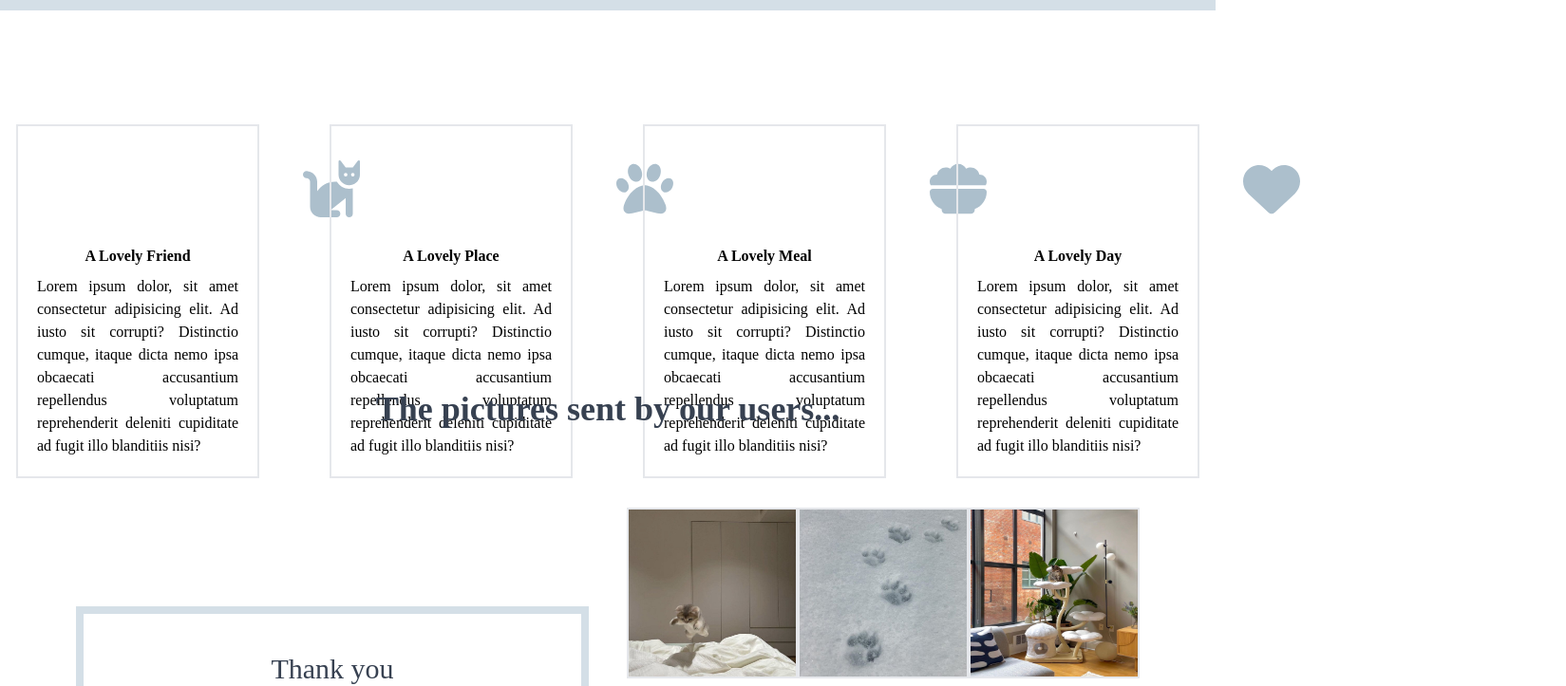
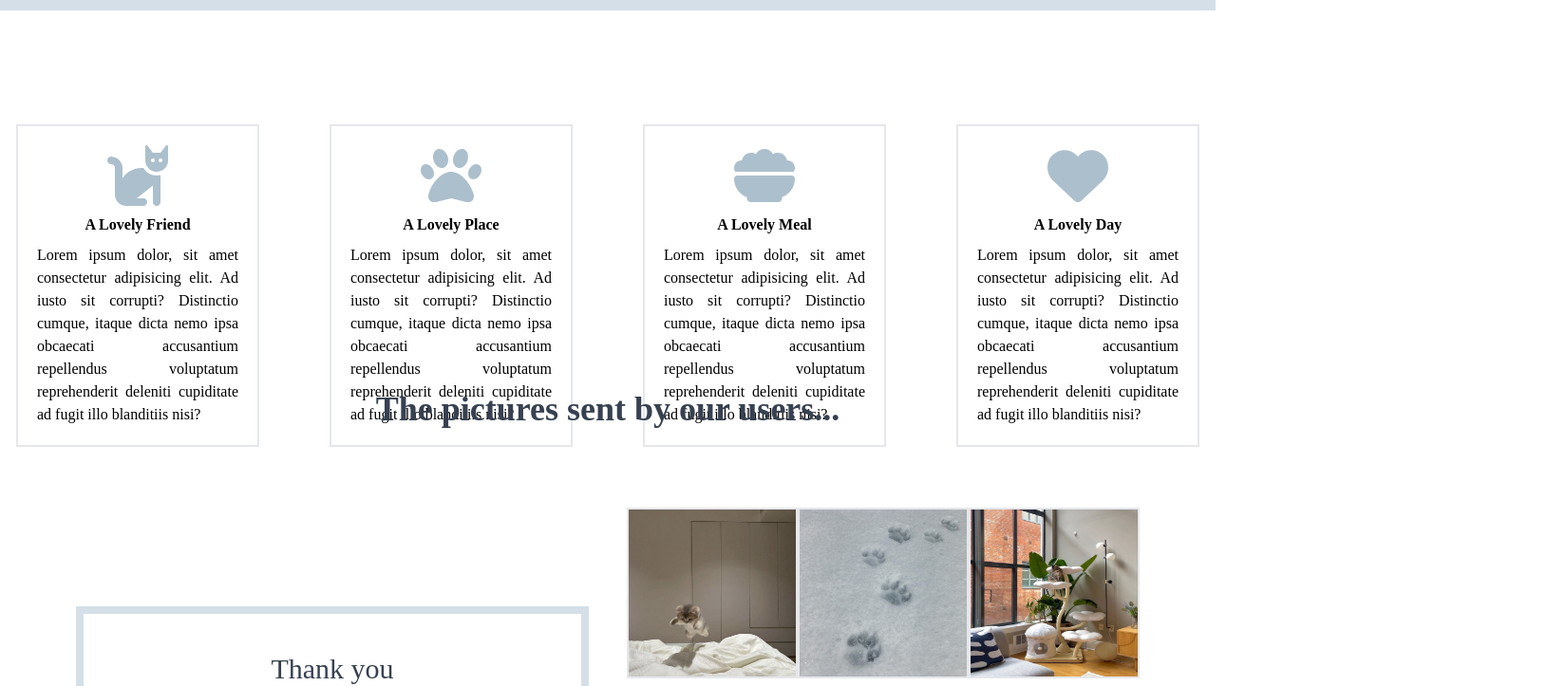
Before and after one commit to demetgas/react-tailwind-project, a React (Create React App) app in the folder tailwind-app/: page / in a window 1280 px wide. Shown: the part 3320-4043 px from the top of the page at 95% size, 1649 px wide, since content can reach past the window. Built offline with nearby package versions, Linux system fonts and the light colour scheme.

Commit message:
added flex

```diff
--- a/tailwind-app/src/components/WhatWeDo.jsx
+++ b/tailwind-app/src/components/WhatWeDo.jsx
@@ -1,39 +1,43 @@
 import React from 'react'
-import { faCat,faPaw,faBowlFood,faHeart } from '@fortawesome/free-solid-svg-icons';
+import { faCat, faPaw, faBowlFood, faHeart } from '@fortawesome/free-solid-svg-icons';
 import { FontAwesomeIcon } from '@fortawesome/react-fontawesome';
 
 export const WhatWeDo = () => {
   return (
     <div className='max-w-[100%] lg:h-[30svh] md:h-[80svh] mt-20'>
       <div className='grid lg:grid-cols-4 md:grid-cols-2 sm:grid-cols-1 gap-10'>
-      <div className='mx-auto border-2 m-10 lg:w-[20svw] md:w-[20svh] sm:w-[40svw] h-auto p-5'>
+        <div className='mx-auto border-2 m-10 lg:w-[20svw] md:w-[20svh] sm:w-[40svw] h-auto p-5 flex flex-col items-center'>
           <FontAwesomeIcon
-            className=" md:mx-[90px] lg:mx-[200px] sm:w-[220px] h-[60px] m-4 text-babyblue2 hover:scale-110 transition-all delay-75 cursor-pointer"
+            className="text-babyblue2 hover:scale-110 transition-all delay-75 cursor-pointer"
             icon={faCat}
+            size="4x"
           />
           <h2 className='text-center font-bold m-2'>A Lovely Friend</h2>
           <p className='text-center text-justify'>Lorem ipsum dolor, sit amet consectetur adipisicing elit. Ad iusto sit corrupti? Distinctio cumque, itaque dicta nemo ipsa obcaecati accusantium repellendus voluptatum reprehenderit deleniti cupiditate ad fugit illo blanditiis nisi?</p>
         </div>
-        <div className='mx-auto border-2 m-10 lg:w-[20svw] md:w-[280px] sm:w-[40svw] h-auto p-5'>
+        <div className='mx-auto border-2 m-10 lg:w-[20svw] md:w-[280px] sm:w-[40svw] h-auto p-5 flex flex-col items-center'>
           <FontAwesomeIcon
-            className="  md:mx-[90px] lg:mx-[200px] sm:w-[220px] h-[60px] m-4 text-babyblue2 hover:scale-110 transition-alldelay-75 cursor-pointer"
+            className="text-babyblue2 hover:scale-110 transition-all delay-75 cursor-pointer"
             icon={faPaw}
+            size="4x"
           />
           <h2 className='text-center font-bold m-2'>A Lovely Place</h2>
           <p className='text-center text-justify'>Lorem ipsum dolor, sit amet consectetur adipisicing elit. Ad iusto sit corrupti? Distinctio cumque, itaque dicta nemo ipsa obcaecati accusantium repellendus voluptatum reprehenderit deleniti cupiditate ad fugit illo blanditiis nisi?</p>
         </div>
-        <div className='mx-auto border-2 m-10 lg:w-[20svw] md:w-[280px] sm:w-[40svw] h-auto p-5'>
+        <div className='mx-auto border-2 m-10 lg:w-[20svw] md:w-[280px] sm:w-[40svw] h-auto p-5 flex flex-col items-center'>
           <FontAwesomeIcon
-            className="  md:mx-[90px] lg:mx-[200px] sm:w-[220px] h-[60px] m-4 text-babyblue2 hover:scale-110 transition-all delay-75 cursor-pointer"
+            className="text-babyblue2 hover:scale-110 transition-all delay-75 cursor-pointer"
             icon={faBowlFood}
+            size="4x"
           />
           <h2 className='text-center font-bold m-2'>A Lovely Meal</h2>
           <p className='text-center text-justify'>Lorem ipsum dolor, sit amet consectetur adipisicing elit. Ad iusto sit corrupti? Distinctio cumque, itaque dicta nemo ipsa obcaecati accusantium repellendus voluptatum reprehenderit deleniti cupiditate ad fugit illo blanditiis nisi?</p>
         </div>
-        <div className='mx-auto border-2 m-10 lg:w-[20svw] md:w-[280px] sm:w-[40svw] h-auto p-5'>
+        <div className='mx-auto border-2 m-10 lg:w-[20svw] md:w-[280px] sm:w-[40svw] h-auto p-5 flex flex-col items-center'>
           <FontAwesomeIcon
-            className="  md:mx-[90px] lg:mx-[200px] sm:w-[220px] h-[60px] m-4 text-babyblue2 hover:scale-110 transition-all delay-75 cursor-pointer"
+            className="text-babyblue2 hover:scale-110 transition-all delay-75 cursor-pointer"
             icon={faHeart}
+            size="4x"
           />
           <h2 className='text-center font-bold m-2'>A Lovely Day</h2>
           <p className='text-center text-justify'>Lorem ipsum dolor, sit amet consectetur adipisicing elit. Ad iusto sit corrupti? Distinctio cumque, itaque dicta nemo ipsa obcaecati accusantium repellendus voluptatum reprehenderit deleniti cupiditate ad fugit illo blanditiis nisi?</p>
```
Lines whose indentation alone changed are shown as unchanged.
